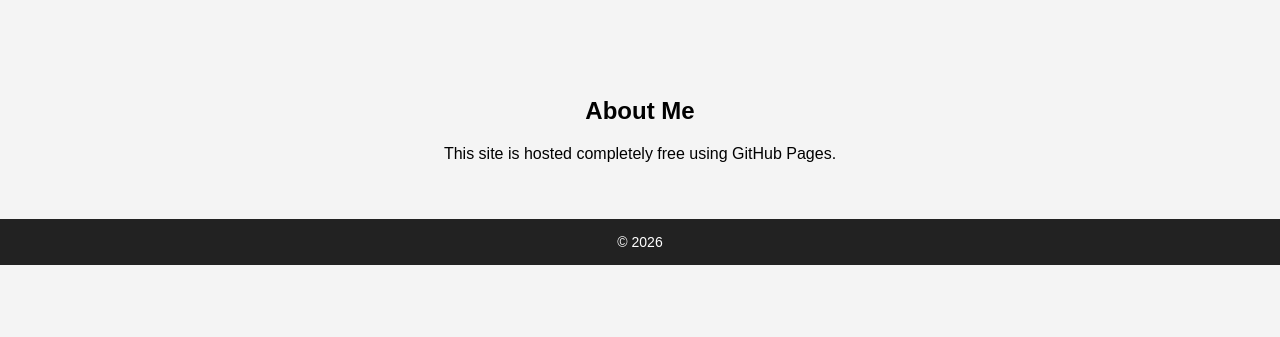
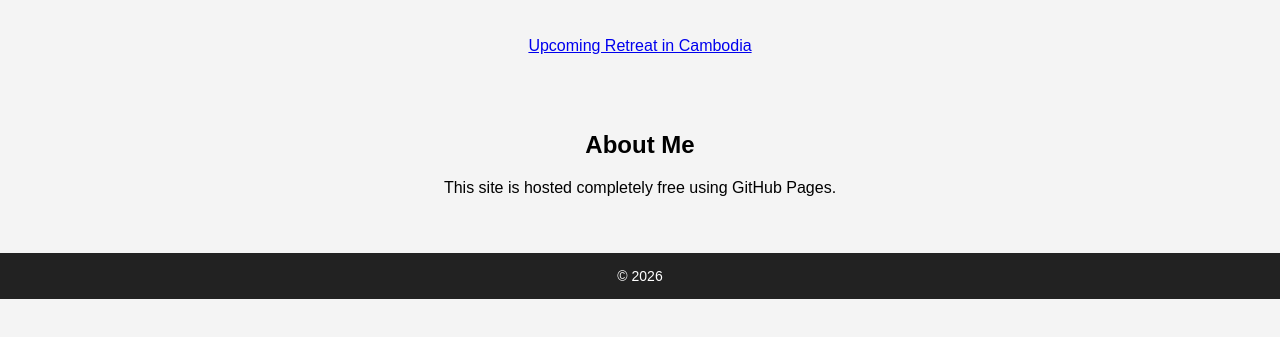
Before and after one commit to GiseleLupi/GiseleLupi.github.io, a plain HTML site: page index.html in a window 1280 px wide. Shown: the part 437-774 px from the top of the page. Drawn offline with Linux system fonts and the light colour scheme.

Commit message:
Update index.html

```diff
--- a/index.html
+++ b/index.html
@@ -40,6 +40,7 @@
   Gisèle is a yoga and meditation teacher with over ten years of experience. Her approach is intuitive and adaptive, meeting students where they are and encouraging exploration and individual expression.
 </p>
 
+<p><a href="https://bookretreats.com/r/7-day-regenerative-living-countryside-retreat-in-cambodia" target="_blank">Upcoming Retreat in Cambodia</a></p>
 <section>
   <h2>About Me</h2>
   <p>This site is hosted completely free using GitHub Pages.</p>
```
